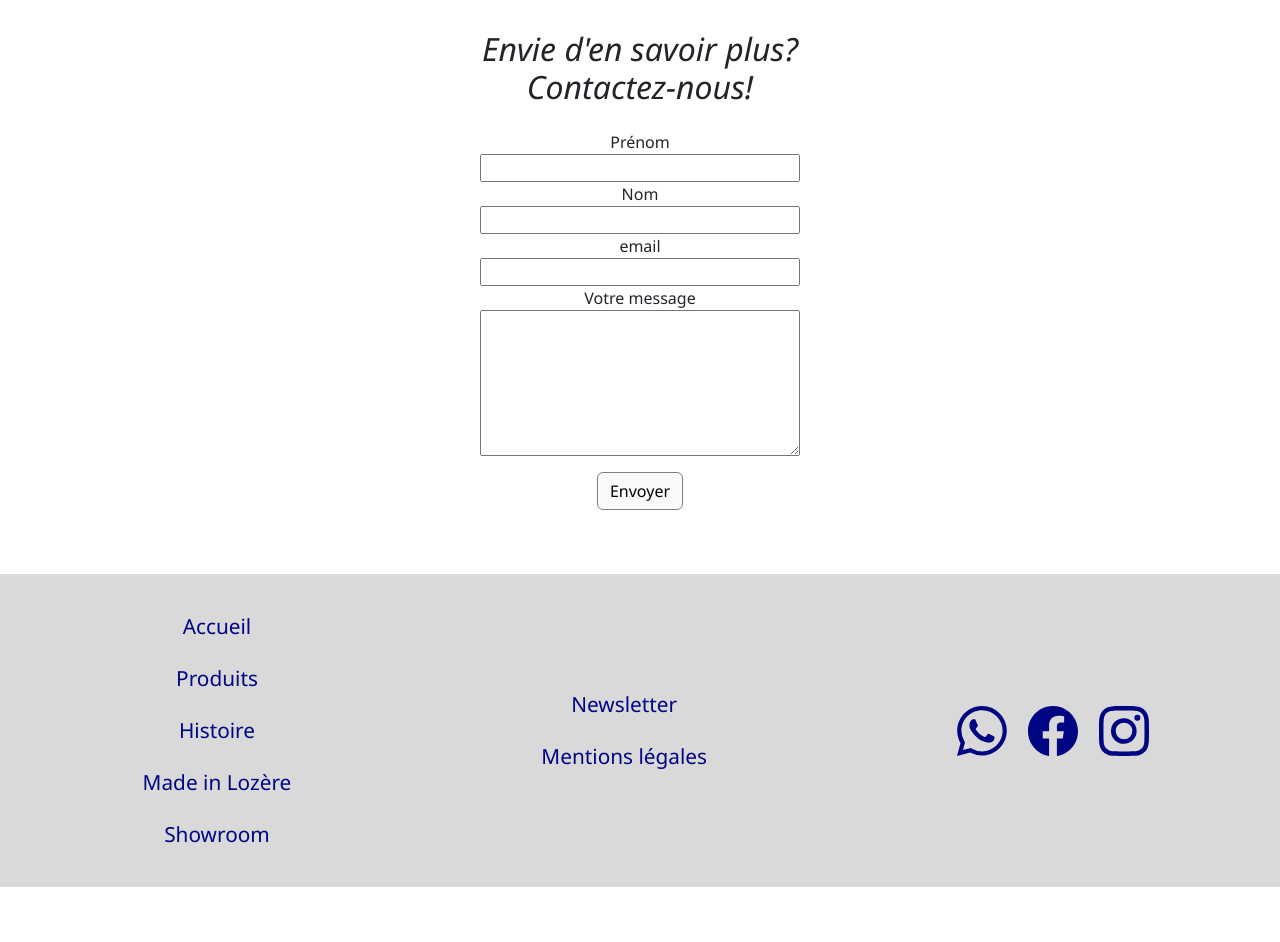
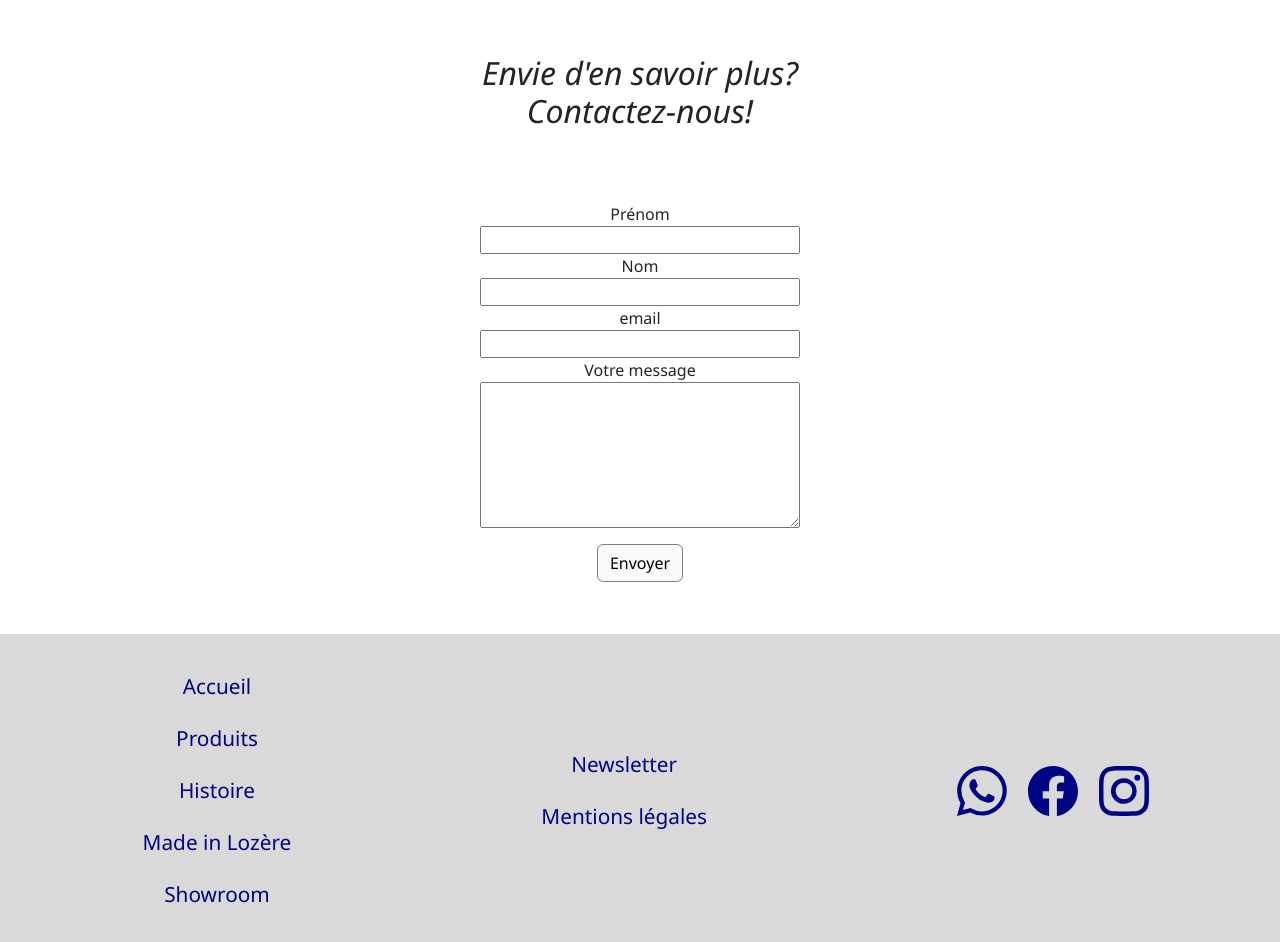
Before and after one commit to DjabelWilly/Velomobile_React, a React (Create React App) app: page /velomobile_pluie in a window 1280 px wide. Shown: the part 2220-3162 px from the top of the page. Before the commit the page ends 3107 px from the top, so only its background shows below. Built offline with nearby package versions, Linux system fonts and the light colour scheme.

Commit message:
hidden form in loginPage

```diff
--- a/db.json
+++ b/db.json
@@ -1,18 +1,18 @@
 {
   "velosMobiles": [
+    {
+      "id": "1",
+      "model": "lvf",
+      "description": "Le vélo mobile français qui a fait ses preuves",
+      "weight": "",
+      "photo": "vm1.png"
+    },
     {
       "id": "2",
       "model": "lvq",
       "description": "Le vélo mobile sportif aux performances incroyables",
-      "weight": "89",
-      "photo": "vm2.png"
-    },
-    {
-      "id": "8e94",
-      "model": "iui",
-      "description": "ziiui",
-      "weight": "",
-      "photo": "vm1.png"
+      "photo": "vm2.png",
+      "weight": 22
     }
   ],
   "users": [
@@ -20,6 +20,11 @@
       "id": "1",
       "login": "root",
       "pwd": "root"
+    },
+    {
+      "id": "2",
+      "login": "r",
+      "pwd": "r"
     }
   ]
 }
--- a/src/App.js
+++ b/src/App.js
@@ -29,11 +29,13 @@
 // si non on le laisse afficher
 let url = useLocation();
 let isOnAdminPage = false
-
+let isOnLoginPage =false
 if (url.pathname.includes("admin")) {
    isOnAdminPage =true
 }
-
+if (url.pathname.includes("login")) {
+   isOnLoginPage =true
+}
 return (
 <div className={modeSombre}>
   <div className='App'>
@@ -46,9 +48,14 @@
       <Outlet context={[isLoggedIn, setIsLoggedIn]} isLoggedIn={isLoggedIn} toggleMode={toggleMode} modeSombre={modeSombre}/>
 
     {
-      isOnAdminPage ? null : <FormContact/>
+      isOnLoginPage  ? null : <FormContact/> &&
+      isOnAdminPage  ? null : <FormContact/>
+
     }
+
+
     </main>
+
      {
       isOnAdminPage ? null : <Footer />
     }
--- a/src/components/Admin.jsx
+++ b/src/components/Admin.jsx
@@ -3,6 +3,7 @@
 import { RiHome2Line } from "react-icons/ri";
 import "../App.css";
 import { CiLogout } from "react-icons/ci";
+import FormPostVeloMobile from "./FormPostVeloMobile";
 
 
 function Admin() {
--- a/src/components/Footer.jsx
+++ b/src/components/Footer.jsx
@@ -2,7 +2,7 @@
 
 const Footer = () => {
   return (
-    <footer>
+    <footer className="footer">
       <div className="container-fluid footer-main">
         <div className="footer-left">
           <ul>
--- a/src/components/FormContact.jsx
+++ b/src/components/FormContact.jsx
@@ -73,13 +73,13 @@
   };
 
   return (
-    <div className="container-form my-5">
+    <div className="container-form py-5">
       <h2 className="fst-italic py-3">
         Envie d'en savoir plus? <br /> Contactez-nous!
       </h2>
       <form
         id="form-contact"
-        className="d-flex flex-column d-inline-flex col-md-3"
+        className="d-flex flex-column d-inline-flex col-md-3 my-5"
         onSubmit={() => {
           if (handleSubmit) {
             //  console.log(`redirection vers la page d'accueil`);
--- a/src/components/FormPostVeloMobile.jsx
+++ b/src/components/FormPostVeloMobile.jsx
@@ -1,6 +1,8 @@
 
 
 const FormPostVeloMobile = ({ handleSubmitFormPostVeloMobile }) => {
+
+
   return (
 
     <form className="formPost"
--- a/src/components/FormPutVeloMobile.jsx
+++ b/src/components/FormPutVeloMobile.jsx
@@ -1,6 +1,12 @@
+import { useState } from "react";
+
 const FormPutVeloMobile = ({veloMobile,handleSubmitFormPutVeloMobile }) => {
 console.log(`veloMobile dans FormPutVeloMobile`, veloMobile);
 
+const [checked, setChecked] =useState(true)
+const toogleCheck = () =>{
+  setChecked(!checked)
+}
   return (
     <form class="formPut"
       onSubmit={(event) => {
@@ -19,6 +25,7 @@
             <input type="text" id="photo" name="photo" defaultValue={veloMobile.photo} />
             <button type="submit">Envoyer</button>
       </fieldset>
+      <fieldset><button disabled = {!checked}>Retour</button></fieldset>
     </form>
   );
 }
--- a/src/routes/LoginPage.jsx
+++ b/src/routes/LoginPage.jsx
@@ -7,7 +7,7 @@
   const [errorMsg, setErrorMsg] = useState(false);
   const navigate = useNavigate();
   return (
-    <section className="container col-7 col-sm-4 col-md-4 col-lg-3">
+    <section className="container col-6 col-sm-6 col-md-4 col-lg-6 my-5 py-5">
       <br />
       <h2>Identification</h2>
 
--- /dev/null
+++ b/src/sass/body.scss
@@ -0,0 +1,5 @@
+body {
+    position: relative;
+    min-height: 100vh;
+    margin: 0;
+}
--- a/src/sass/custom.scss
+++ b/src/sass/custom.scss
@@ -12,3 +12,4 @@
     @import '../sass/slider.scss';
     @import '../sass/dark.scss';
     @import '../sass/admin.scss';
+    @import '../sass/body.scss';
--- a/src/sass/footer.scss
+++ b/src/sass/footer.scss
@@ -10,6 +10,7 @@
   width: 100vw;
   justify-content: space-around;
   align-items: center;
+
 }
 
 .footer-left {
@@ -54,3 +55,19 @@
 .instagram-logo a :hover {
   color:rgb(233, 7, 7);
 }
+
+
+
+html {
+    position: relative;
+    min-height: 100%;
+}
+
+.footer {
+    position: absolute;
+    bottom: 0;
+    width: 100%;
+    height: 60px;
+    background: #000000;
+    color: #FFFFFF;
+}
--- a/src/sass/forms.scss
+++ b/src/sass/forms.scss
@@ -17,3 +17,7 @@
 
   }
 }
+.container-form{
+  margin: 25 em;
+  background-color: brown;
+}
```
